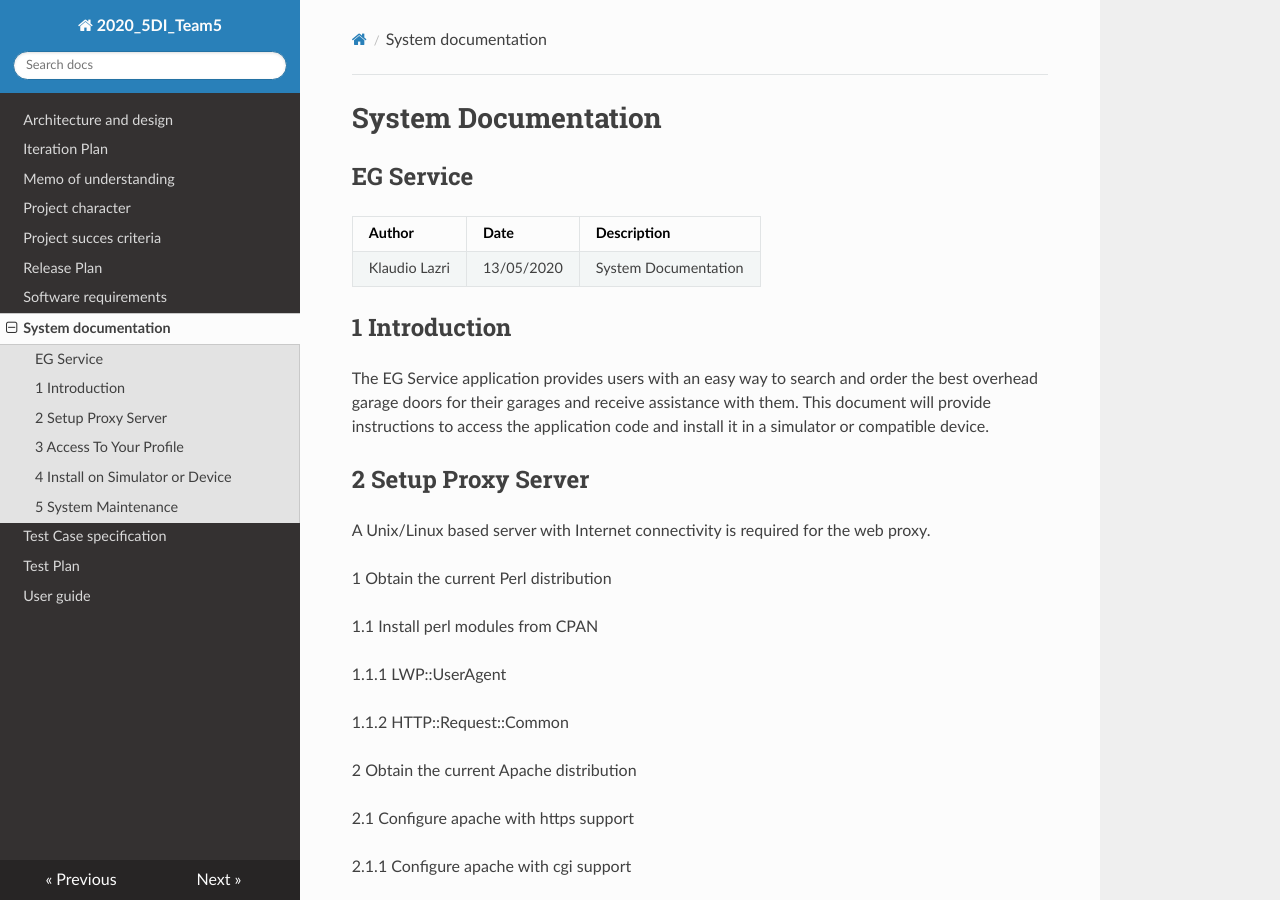
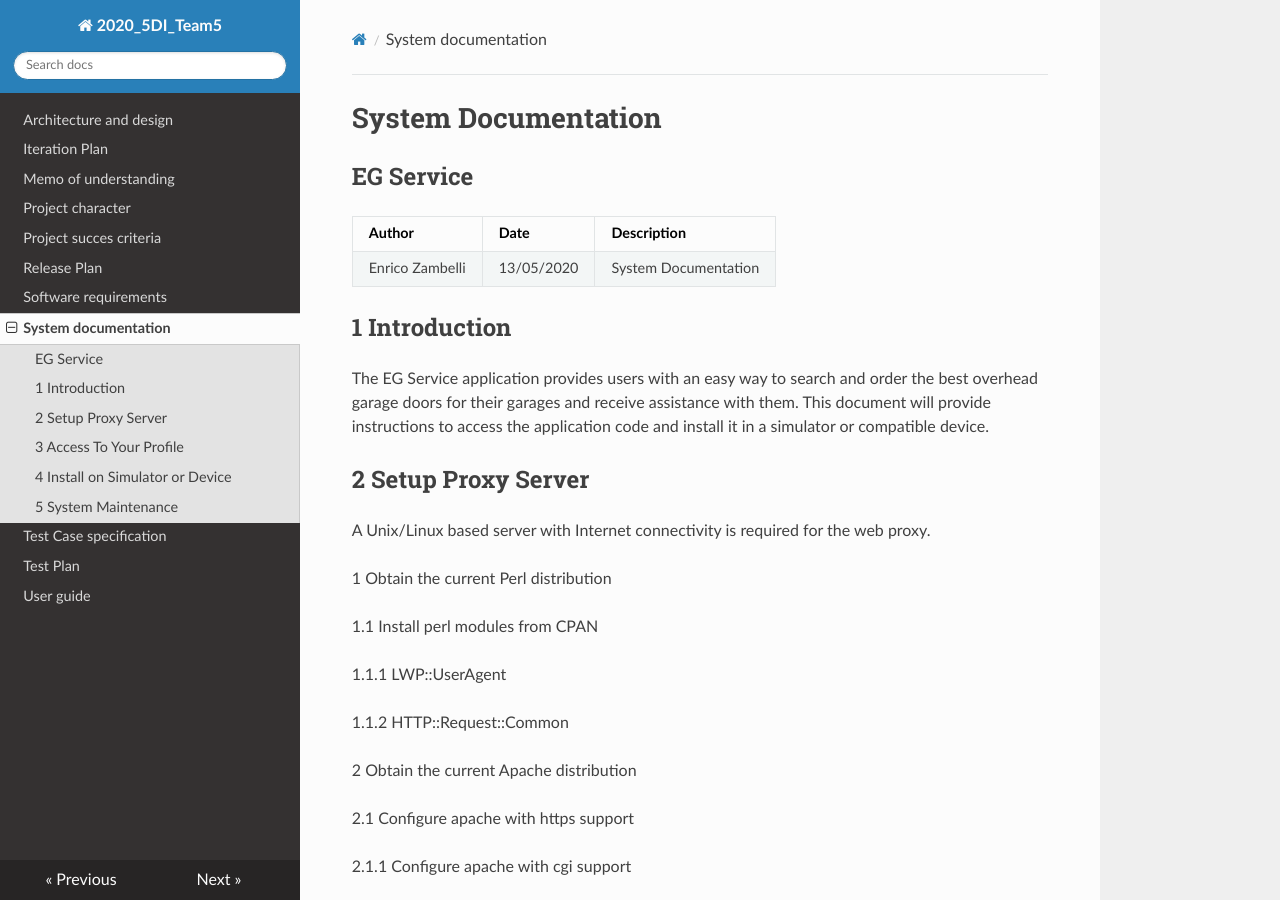
Before and after one commit to TeamPit/2020_5DI_team5_Conti, an MkDocs documentation site: the page built from docs/system_documentation.md, in a window 1280 px wide and 900 px high. Built offline with MkDocs 1.6.1, drawn with Linux system fonts in a browser that asks for light colours; nearby versions of some CDN libraries.

Commit message:
Update system_documentation.md

```diff
--- a/docs/system_documentation.md
+++ b/docs/system_documentation.md
@@ -3,7 +3,7 @@
 
 | Author | Date | Description |
 | --- | --- | --- |
-| Klaudio Lazri | 13/05/2020 | System Documentation |
+| Enrico Zambelli | 13/05/2020 | System Documentation |
 
 
 ## 1 Introduction
```
